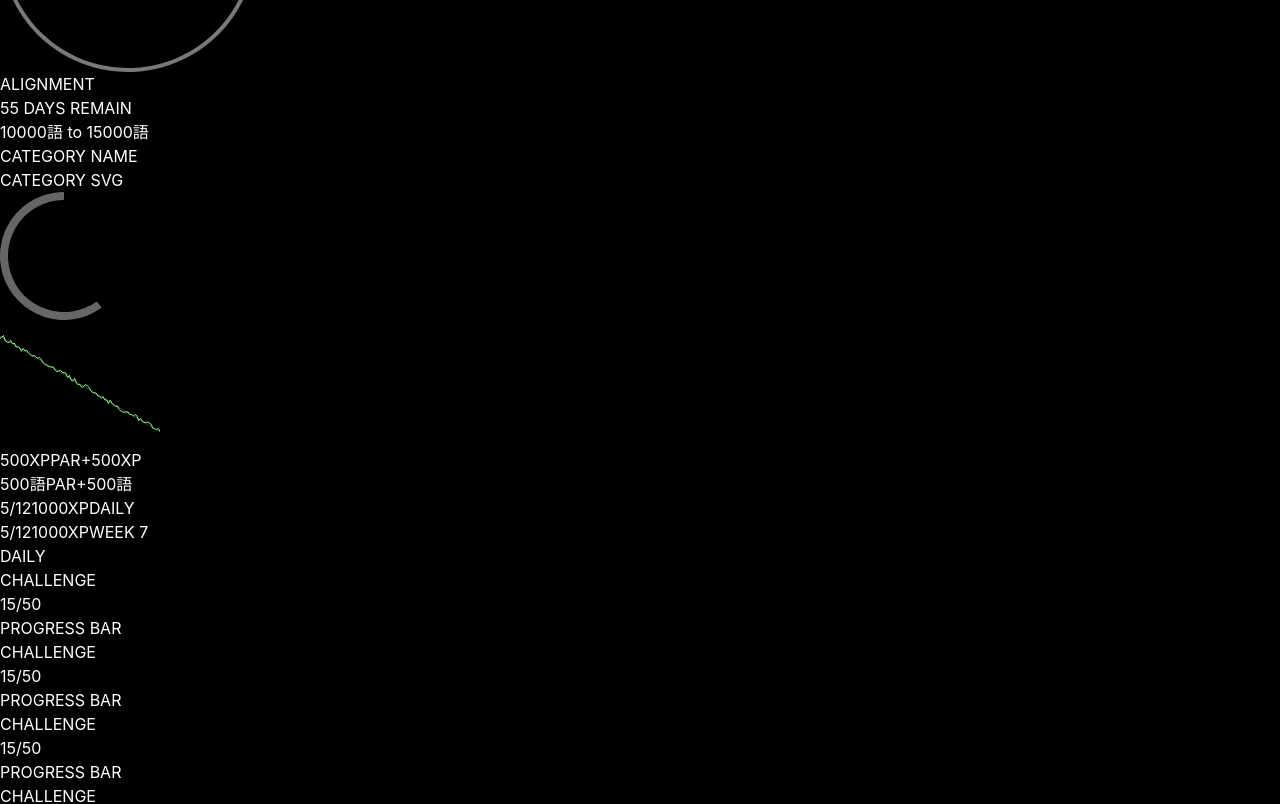
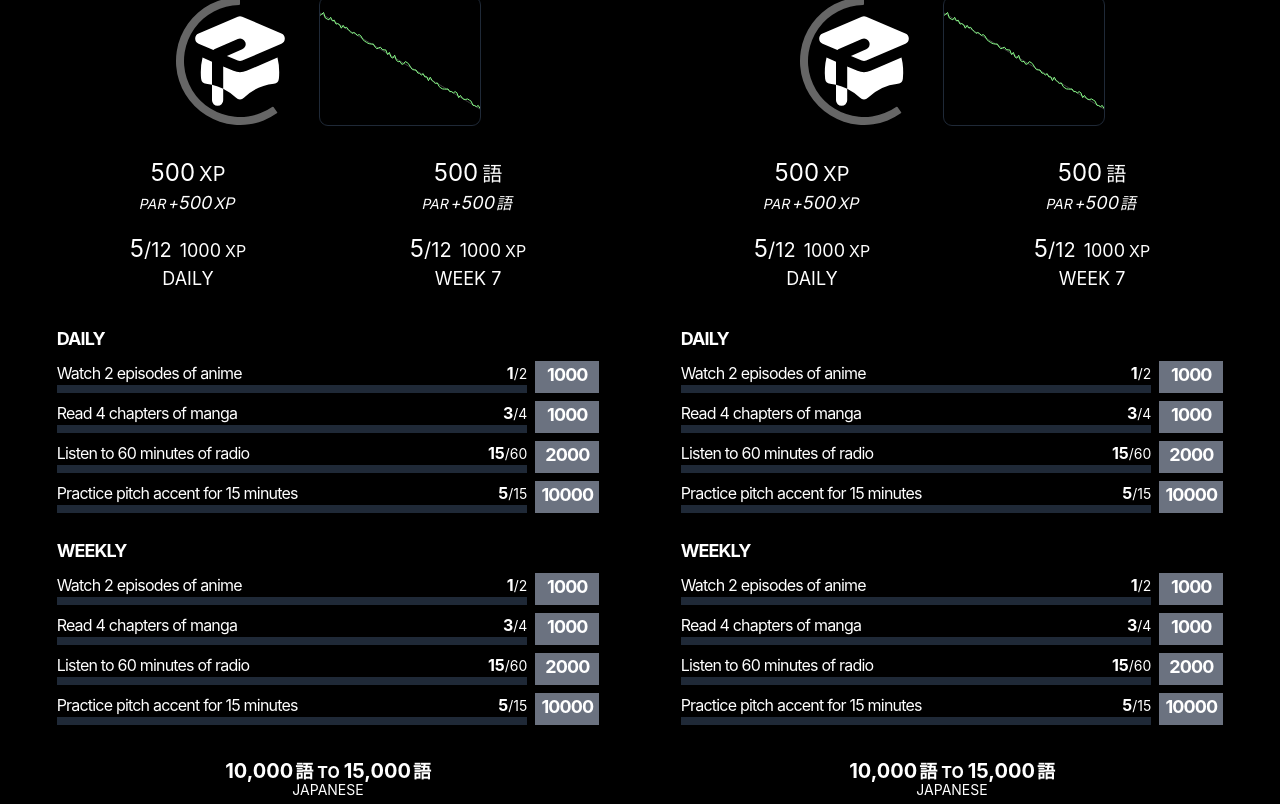
Before and after one commit to everalert/habits-battlepass, a Next.js app: page / in a window 1280 px wide. Shown: the part 540-1344 px from the top of the page. Built offline with nearby package versions, Linux system fonts and the light colour scheme.

Commit message:
initial css pass

```diff
--- a/src/elements/item/ItemDelta.element.js
+++ b/src/elements/item/ItemDelta.element.js
@@ -1,11 +1,10 @@
-import ItemValue from "./ItemValue.element";
-
 export default function ItemDelta(props) {
 	return (
-		<span className="statItemPar">
-			<span className="statItemText">{props.label}</span>
-			<span className="statItemSign">{props.value>=0?'+':'-'}</span>
-			<ItemValue value={Math.abs(props.value)} unit={props.unit} />
+		<span className='text-base -skew-x-12'>
+			<span className="text-sm">{props.label}</span>
+			<span className="ml-0.5">{props.value>=0?'+':'-'}</span>
+			<span className="text-lg">{props.value}</span>
+			<span className="ml-0.5">{props.unit}</span>
 		</span>
 	);
 }
--- a/src/elements/item/ItemFrac.element.js
+++ b/src/elements/item/ItemFrac.element.js
@@ -1,9 +1,9 @@
 export default function ItemFrac(props) {
 	return (
-		<span className="statItemFrac">
-			<span className="statItemOver">{props.over}</span>
-			<span className="statItemSign">/</span>
-			<span className="statItemUnder">{props.under}</span>
+		<span className="text-xl">
+			<span className="text-2xl">{props.over}</span>
+			<span>/</span>
+			<span>{props.under}</span>
 		</span>
 	);
 }
--- a/src/elements/item/ItemValue.element.js
+++ b/src/elements/item/ItemValue.element.js
@@ -1,8 +1,8 @@
 export default function ItemValue(props) {
 	return (
-		<span className="statItemAbs">
-			<span className="statItemValue">{props.value}</span>
-			<span className="statItemUnit">{props.unit}</span>
+		<span className="text-2xl align-center">
+			<span>{props.value}</span>
+			<span className="text-xl ml-1">{props.unit}</span>
 		</span>
 	);
 }
--- a/src/modules/goalpanel.module.js
+++ b/src/modules/goalpanel.module.js
@@ -1,27 +1,40 @@
 import LineChart from '../elements/LineChart.element'
 import RadialBar from '../elements/RadialBar.element'
-import ItemValue from '../elements/item/ItemValue.element'
 import StatPar from './stat/StatPar.module'
 import StatTaskProgress from './stat/StatTaskProgress.module'
 import TaskCollection from './task/TaskCollection.module'
 
 export default function GoalPanel() {
 	 return (
-		<div className="goal">
-			<h1><ItemValue value={10000} unit='語'/> to <ItemValue value={15000} unit='語'/></h1>
-			<h2>CATEGORY NAME</h2>
-			<div className="categoryIcon">
-				<div className="iconImage">CATEGORY SVG</div>
-				<div className="iconProgressBar"><RadialBar size={128} value={15000} max={25000} thickness={8} corner={1} delay={500} /></div>
+		<div>
+			<div className='text-center mb-8'>
+				<h1 className="text-xl font-bold uppercase">
+					<span>10,000</span>
+					<span className='text-lg ml-0.5'>語</span>
+					<span className='text-base mx-1'>to</span>
+					<span>15,000</span>
+					<span className='text-lg ml-0.5'>語</span>
+				</h1>
+				<h2 className='text-sm -my-1.5 uppercase'>Japanese</h2>
 			</div>
-			<div className="lagMeasureGraph"><LineChart/></div>
-			<div className="stats">
+			<div className='flex gap-4 justify-center'>
+				<div className='relative'>
+					<svg xmlns="http://www.w3.org/2000/svg" class="absolute h-28 w-28 left-2 top-2" viewBox="0 0 20 20" fill="currentColor">
+						<path d="M10.394 2.08a1 1 0 00-.788 0l-7 3a1 1 0 000 1.84L5.25 8.051a.999.999 0 01.356-.257l4-1.714a1 1 0 11.788 1.838L7.667 9.088l1.94.831a1 1 0 00.787 0l7-3a1 1 0 000-1.838l-7-3zM3.31 9.397L5 10.12v4.102a8.969 8.969 0 00-1.05-.174 1 1 0 01-.89-.89 11.115 11.115 0 01.25-3.762zM9.3 16.573A9.026 9.026 0 007 14.935v-3.957l1.818.78a3 3 0 002.364 0l5.508-2.361a11.026 11.026 0 01.25 3.762 1 1 0 01-.89.89 8.968 8.968 0 00-5.35 2.524 1 1 0 01-1.4 0zM6 18a1 1 0 001-1v-2.065a8.935 8.935 0 00-2-.712V17a1 1 0 001 1z" />
+					</svg>
+					<div className="w-32 h-32">
+						<RadialBar size={128} value={15000} max={25000} thickness={8} corner={1} delay={500} />
+					</div>
+				</div>
+				<div className='outline outline-1 outline-gray-800 rounded-lg'><LineChart/></div>
+			</div>
+			<div className="grid grid-cols-2 gap-y-4 px-4 py-8">
 				<StatPar abs={500} rel={500} unit='XP' />
 				<StatPar abs={500} rel={500} unit='語' />
 				<StatTaskProgress over={5} under={12} value={1000} unit='XP' label='DAILY' />
 				<StatTaskProgress over={5} under={12} value={1000} unit='XP' label='WEEK 7' />
 			</div>
-			<div className="challenges">
+			<div className="flex flex-col gap-6">
 				<TaskCollection label='DAILY' />
 				<TaskCollection label='WEEKLY' />
 			</div>
--- a/src/modules/scoreboard.module.js
+++ b/src/modules/scoreboard.module.js
@@ -5,7 +5,7 @@ export default function Scoreboard() {
 	 return (
 		<main>
 			<SeasonPanel/>
-			<div className="goalContainer">
+			<div className="grid grid-cols-2 gap-8 px-8">
 				<GoalPanel/>
 				<GoalPanel/>
 				<GoalPanel/>
--- a/src/modules/seasonpanel.module.js
+++ b/src/modules/seasonpanel.module.js
@@ -2,15 +2,21 @@ import RadialBar from '../elements/RadialBar.element'
 
 export default function SeasonPanel() {
 	 return (
-			<div className="season">
-				<div className="seasonIcon">
-					<div className="iconText">77</div>
-					<div className="iconImage">SEASON SVG ICON</div>
-					<div className="iconProgressBar"><RadialBar size={308} value={85000} thickness={40} /></div>
-					<div className="iconSubProgressBar"><RadialBar size={256} value={900} max={1000} thickness={4} corner={1} delay={250} /></div>
+			<div className="my-12 text-center">
+				<div className="relative w-72 h-72 mx-auto mb-6">
+					<div className="iconProgressBar">
+						<RadialBar size={288} value={85000} thickness={36} />
+					</div>
+					<svg xmlns="http://www.w3.org/2000/svg" class="w-64 h-64 absolute top-4 left-4" viewBox="0 0 20 20" fill="currentColor">
+						<path fill-rule="evenodd" d="M18 10a8 8 0 11-16 0 8 8 0 0116 0zM7 8a1 0 1 0 00-1 1v4a1 1 0 102 0V8a1 1 0 00-1-1z" clip-rule="evenodd" />
+					</svg>
+					<div className="w-48 h-48 absolute top-12 left-12">
+						<RadialBar size={192} value={900} max={1000} thickness={8} corner={1} delay={250} />
+					</div>
+					<div className="w-72 h-48 absolute top-20 left-0 text-9xl text-center text-black font-bold font-mono">88</div>
 				</div>
-				<h1>ALIGNMENT</h1>
-				<h2>55 DAYS REMAIN</h2>
+				<h1 className='text-3xl font-bold tracking-widest'>SEASON 00</h1>
+				<h2 className='text-2xl tracking-tighter -mt-2'>91 DAYS REMAIN</h2>
 			</div>
 	)
 }
--- a/src/modules/stat/StatPar.module.js
+++ b/src/modules/stat/StatPar.module.js
@@ -3,7 +3,7 @@ import ItemDelta from '../../elements/item/ItemDelta.element'
 
 export default function StatPar(props) {
 	 return (
-		<div className="statItem">
+		<div className="flex flex-col text-center">
 			<ItemValue value={props.abs} unit={props.unit} />
 			<ItemDelta label='PAR' value={props.rel} unit={props.unit} />
 		</div>
--- a/src/modules/stat/StatTaskProgress.module.js
+++ b/src/modules/stat/StatTaskProgress.module.js
@@ -1,12 +1,14 @@
-import ItemValue from '../../elements/item/ItemValue.element'
 import ItemFrac from '../../elements/item/ItemFrac.element';
 
 export default function StatTaskProgress(props) {
 	 return (
-		<div className="statItem">
+		<div className='text-center'>
 			<ItemFrac over={props.over} under={props.under} />
-			<ItemValue value={props.value} unit={props.unit}/>
-			<span className="statItemLabel">{props.label}</span>
+			<span className='ml-2'>
+				<span className='text-lg'>{props.value}</span>
+				<span className='text-base ml-1'>{props.unit}</span>
+			</span>
+			<span className="block text-lg">{props.label}</span>
 		</div>
 	);
 }
--- a/src/modules/task/TaskChallenge.module.js
+++ b/src/modules/task/TaskChallenge.module.js
@@ -1,11 +1,16 @@
-import ItemFrac from "../../elements/item/ItemFrac.element";
-
 export default function TaskChallenge(props) {
 	return (
-		<div className="task">
-			<div className="taskText">{props.label}</div>
-			<div className="taskProgressText"><ItemFrac over={props.over} under={props.under} /></div>
-			<div className="taskProgressBar">PROGRESS BAR</div>
+		<div className="clear-both flex flex-row-reverse gap-x-2">
+			<div className="text-lg font-bold text-center tracking-tighter block w-16 bg-gray-500">{props.reward}</div>
+			<div className="flex-grow">
+				<span className="tracking-tighter float-left">{props.label}</span>
+				<span className="text-sm float-right">
+					<span className="text-base font-bold">{props.over}</span>
+					<span>/</span>
+					<span>{props.under}</span>
+				</span>
+				<span className="clear-left block bg-gray-800 w-full h-2"></span>
+			</div>
 		</div>
 	);
 }
--- a/src/modules/task/TaskCollection.module.js
+++ b/src/modules/task/TaskCollection.module.js
@@ -2,12 +2,12 @@ import TaskChallenge from "./TaskChallenge.module";
 
 export default function TaskCollection(props) {
 	return (
-		<div className='TaskCollection'>
-			<h3>{props.label}</h3>
-			<TaskChallenge label='CHALLENGE' over={15} under={50} />
-			<TaskChallenge label='CHALLENGE' over={15} under={50} />
-			<TaskChallenge label='CHALLENGE' over={15} under={50} />
-			<TaskChallenge label='CHALLENGE' over={15} under={50} />
+		<div className="w-11/12 mx-auto flex flex-col gap-2">
+			<h3 className='text-lg font-bold tracking-tighter'>{props.label}</h3>
+			<TaskChallenge label='Watch 2 episodes of anime' over={1} under={2} reward={1000} />
+			<TaskChallenge label='Read 4 chapters of manga' over={3} under={4} reward={1000} />
+			<TaskChallenge label='Listen to 60 minutes of radio' over={15} under={60} reward={2000} />
+			<TaskChallenge label='Practice pitch accent for 15 minutes' over={5} under={15} reward={10000} />
 		</div>
 	);
 }
```
